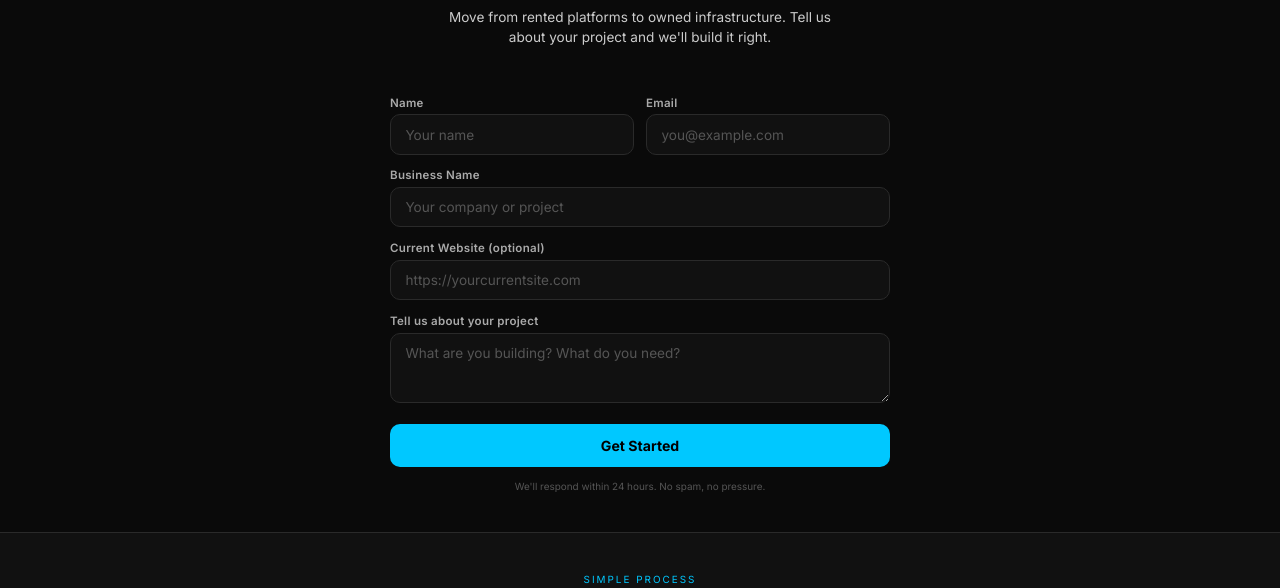
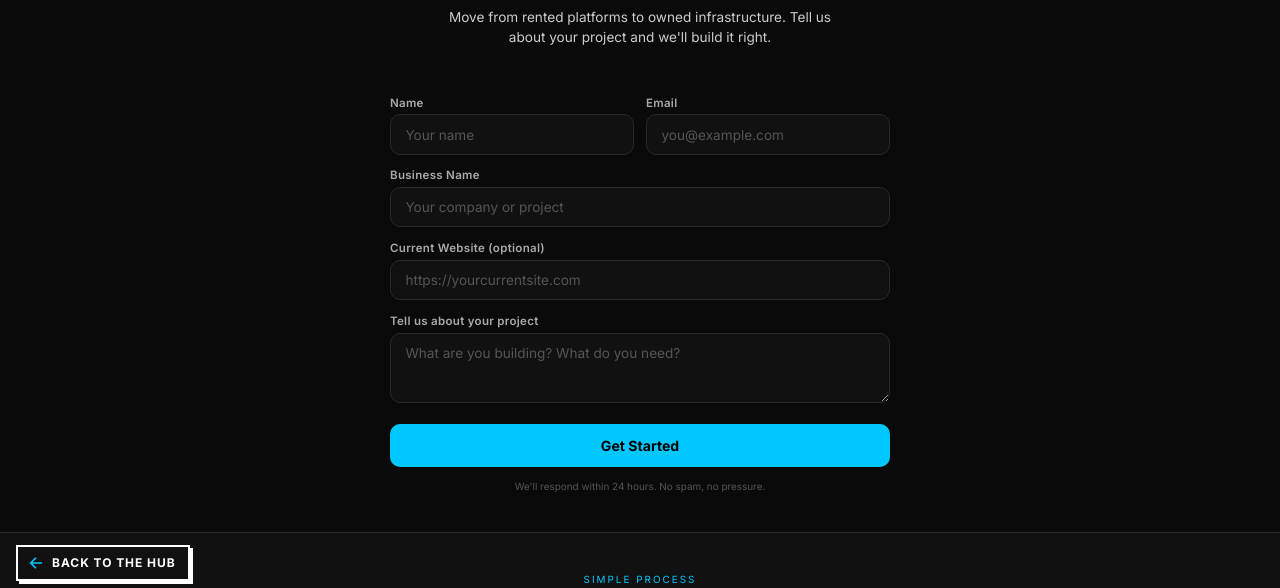
Before and after one commit to innergclaw/ownyourweb-signup, a plain HTML site: page index.html in a window 1280 px wide. Shown: the part 203-791 px from the top of the page. Drawn offline with Linux system fonts and the light colour scheme.

Commit message:
Add Back to the hub link and scroll-to-top arrow (shared hub-nav) (#1)
Adds the shared INNERG INTEL hub-nav component (Back to the hub link and scroll-to-top arrow).

```diff
--- /dev/null
+++ b/hub-nav.css
@@ -0,0 +1,116 @@
+/* hub-nav.css ~ INNERG INTEL shared "Back to the hub" link + scroll-to-top arrow.
+   Loaded automatically by hub-nav.js (same folder). Style A by default.
+   Override on a site with CSS variables or data-* attributes on the script tag:
+   --hn-bg --hn-ink --hn-accent --hn-accent-ink --hn-icon --hn-font
+   --hn-left --hn-bottom --hn-top --hn-right --hn-m-bottom --hn-z */
+.hub-nav-link,
+.hub-nav-top {
+  --_bg: var(--hn-bg, #F3EBDD);
+  --_ink: var(--hn-ink, #1E1414);
+  --_accent: var(--hn-accent, #9E2B25);
+  --_aink: var(--hn-accent-ink, var(--_bg));
+  --_icon: var(--hn-icon, var(--_accent));
+  position: fixed;
+  z-index: var(--hn-z, 2000);
+  box-sizing: border-box;
+  margin: 0;
+  background: var(--_bg);
+  color: var(--_ink);
+  border: 2px solid var(--_ink);
+  border-radius: 0;
+  box-shadow: 3px 3px 0 var(--_ink);
+  cursor: pointer;
+  text-decoration: none;
+  font: 700 12px/1 var(--hn-font, "Courier Prime", "Courier New", ui-monospace, monospace);
+  letter-spacing: .08em;
+  text-transform: uppercase;
+  -webkit-tap-highlight-color: transparent;
+  transition: background-color .15s, color .15s, box-shadow .15s, transform .15s, opacity .2s, visibility .2s;
+}
+.hub-nav-link {
+  display: inline-flex;
+  align-items: center;
+  gap: 8px;
+  min-height: 36px;
+  padding: 0 12px 0 10px;
+  left: calc(var(--hn-left, 16px) + env(safe-area-inset-left, 0px));
+  bottom: calc(var(--hn-link-bottom, var(--hn-bottom, 16px)) + env(safe-area-inset-bottom, 0px));
+}
+.hub-nav-link[data-pos="top"] {
+  bottom: auto;
+  top: calc(var(--hn-top, 12px) + env(safe-area-inset-top, 0px));
+}
+.hub-nav-link svg,
+.hub-nav-top svg {
+  width: 16px;
+  height: 16px;
+  flex: none;
+  stroke: var(--_icon);
+  fill: none;
+  stroke-width: 2.5;
+  stroke-linecap: square;
+  stroke-linejoin: miter;
+  transition: stroke .15s;
+}
+.hub-nav-top {
+  display: grid;
+  place-items: center;
+  width: 44px;
+  height: 44px;
+  padding: 0;
+  right: calc(var(--hn-right, 16px) + env(safe-area-inset-right, 0px));
+  bottom: calc(var(--hn-bottom, 16px) + env(safe-area-inset-bottom, 0px));
+  opacity: 0;
+  visibility: hidden;
+  transform: translateY(12px);
+}
+.hub-nav-top svg { width: 20px; height: 20px; }
+.hub-nav-top[data-visible] { opacity: 1; visibility: visible; transform: none; }
+.hub-nav-link:hover,
+.hub-nav-top:hover {
+  background: var(--_accent);
+  color: var(--_aink);
+  box-shadow: 1px 1px 0 var(--_ink);
+}
+.hub-nav-link:hover svg,
+.hub-nav-top:hover svg { stroke: var(--_aink); }
+.hub-nav-link:focus-visible,
+.hub-nav-top:focus-visible { outline: 3px solid var(--_icon); outline-offset: 3px; }
+.hub-nav-focus { outline: none; }
+.hub-nav-sentinel {
+  position: absolute;
+  top: 0;
+  left: 0;
+  width: 1px;
+  height: 320px;
+  pointer-events: none;
+  visibility: hidden;
+}
+@media (max-width: 640px) {
+  .hub-nav-link {
+    min-height: 32px;
+    padding: 0 10px 0 8px;
+    gap: 6px;
+    font-size: 11px;
+    left: calc(var(--hn-left, 10px) + env(safe-area-inset-left, 0px));
+    bottom: calc(var(--hn-m-link-bottom, var(--hn-m-bottom, 12px)) + env(safe-area-inset-bottom, 0px));
+  }
+  .hub-nav-link[data-pos="top"] {
+    bottom: auto;
+    top: calc(var(--hn-top, 8px) + env(safe-area-inset-top, 0px));
+  }
+  .hub-nav-link svg { width: 14px; height: 14px; }
+  .hub-nav-top {
+    width: 40px;
+    height: 40px;
+    right: calc(var(--hn-right, 10px) + env(safe-area-inset-right, 0px));
+    bottom: calc(var(--hn-m-bottom, 12px) + env(safe-area-inset-bottom, 0px));
+  }
+}
+@media (prefers-reduced-motion: reduce) {
+  .hub-nav-link, .hub-nav-top { transition: none; }
+  .hub-nav-top { transform: none; }
+}
+@media print {
+  .hub-nav-link, .hub-nav-top { display: none !important; }
+}
--- /dev/null
+++ b/hub-nav.js
@@ -0,0 +1,111 @@
+/*! hub-nav.js ~ INNERG INTEL shared "Back to the hub" link + scroll-to-top arrow.
+ * Vanilla JS + CSS, no dependencies. Two small files per site, kept side by side:
+ *   hub-nav.js  hub-nav.css
+ * Add once per page, before </body>:
+ *   <script src="hub-nav.js" defer></script>
+ * The script loads hub-nav.css from the same folder (works under style-src 'self').
+ *
+ * Optional data-* attributes on that script tag:
+ *   data-home            the page IS the hub: arrow only, no hub link
+ *   data-no-top          the page already has its own scroll-to-top: hub link only
+ *   data-link-pos="top"  put the hub link top-left instead of bottom-left
+ *   data-bg data-ink data-accent data-accent-ink data-icon   palette (default Style A)
+ *   data-font            label font-family
+ *   data-left data-bottom data-link-bottom data-right data-top   px offsets
+ *   data-m-bottom data-m-link-bottom   px bottom offsets at <= 640px
+ *   data-z               z-index (default 2000)
+ */
+(function () {
+  'use strict';
+  if (window.__hubNav) return;
+  window.__hubNav = true;
+
+  var HUB = 'https://nasirr.innergintel.study/';
+  var script = document.currentScript;
+  var d = (script && script.dataset) || {};
+  var isHub = 'home' in d ||
+    (location.hostname === 'nasirr.innergintel.study' && (location.pathname === '/' || location.pathname === '/index.html'));
+
+  var VARS = { bg: '--hn-bg', ink: '--hn-ink', accent: '--hn-accent', accentInk: '--hn-accent-ink', icon: '--hn-icon', font: '--hn-font' };
+  var PX = { left: '--hn-left', bottom: '--hn-bottom', linkBottom: '--hn-link-bottom', right: '--hn-right', top: '--hn-top', mBottom: '--hn-m-bottom', mLinkBottom: '--hn-m-link-bottom', z: '--hn-z' };
+  var root = document.documentElement;
+  Object.keys(VARS).forEach(function (k) { if (d[k]) root.style.setProperty(VARS[k], d[k]); });
+  Object.keys(PX).forEach(function (k) {
+    if (/^\d+$/.test(d[k] || '')) root.style.setProperty(PX[k], k === 'z' ? d[k] : d[k] + 'px');
+  });
+
+  var NS = 'http://www.w3.org/2000/svg';
+  function icon(path) {
+    var s = document.createElementNS(NS, 'svg');
+    s.setAttribute('viewBox', '0 0 24 24');
+    s.setAttribute('aria-hidden', 'true');
+    s.setAttribute('focusable', 'false');
+    var p = document.createElementNS(NS, 'path');
+    p.setAttribute('d', path);
+    s.appendChild(p);
+    return s;
+  }
+
+  function build() {
+    var link = null;
+    if (!isHub) {
+      link = document.createElement('a');
+      link.className = 'hub-nav-link';
+      if (d.linkPos === 'top') link.setAttribute('data-pos', 'top');
+      link.href = HUB;
+      link.appendChild(icon('M20 12H5M11 5l-7 7 7 7'));
+      var label = document.createElement('span');
+      label.textContent = 'Back to the hub';
+      link.appendChild(label);
+      document.body.insertBefore(link, document.body.firstChild);
+    }
+    if ('noTop' in d) return;
+
+    var top = document.createElement('button');
+    top.type = 'button';
+    top.className = 'hub-nav-top';
+    top.setAttribute('aria-label', 'Scroll to top');
+    top.title = 'Scroll to top';
+    top.appendChild(icon('M12 20V5M5 12l7-7 7 7'));
+    document.body.appendChild(top);
+
+    var reduce = window.matchMedia('(prefers-reduced-motion: reduce)');
+    top.addEventListener('click', function () {
+      window.scrollTo({ top: 0, left: 0, behavior: reduce.matches ? 'auto' : 'smooth' });
+      // The arrow hides at the top, so hand keyboard focus to the start of the page.
+      var target = link || document.body;
+      if (!link) {
+        if (!document.body.hasAttribute('tabindex')) document.body.setAttribute('tabindex', '-1');
+        document.body.classList.add('hub-nav-focus');
+      }
+      target.focus({ preventScroll: true });
+    });
+
+    function setVisible(on) { top.toggleAttribute('data-visible', on); }
+    if ('IntersectionObserver' in window) {
+      var sentinel = document.createElement('div');
+      sentinel.className = 'hub-nav-sentinel';
+      sentinel.setAttribute('aria-hidden', 'true');
+      root.appendChild(sentinel);
+      new IntersectionObserver(function (entries) {
+        setVisible(!entries[entries.length - 1].isIntersecting);
+      }).observe(sentinel);
+    } else {
+      var onScroll = function () { setVisible((window.pageYOffset || 0) > 320); };
+      window.addEventListener('scroll', onScroll, { passive: true });
+      onScroll();
+    }
+  }
+
+  function start() {
+    if (!script || !script.src) return;
+    var css = document.createElement('link');
+    css.rel = 'stylesheet';
+    css.href = script.src.replace(/hub-nav\.js(\?.*)?$/, 'hub-nav.css$1');
+    css.addEventListener('load', build, { once: true });
+    document.head.appendChild(css);
+  }
+
+  if (document.body) start();
+  else document.addEventListener('DOMContentLoaded', start, { once: true });
+})();
--- a/index.html
+++ b/index.html
@@ -499,5 +499,6 @@
             }
         });
     </script>
+<script src="hub-nav.js" defer data-bg="#111111" data-ink="#FFFFFF" data-accent="#00C8FF" data-accent-ink="#0A0A0A" data-icon="#00C8FF" data-font="Inter,system-ui,-apple-system,sans-serif"></script>
 </body>
 </html>
```
